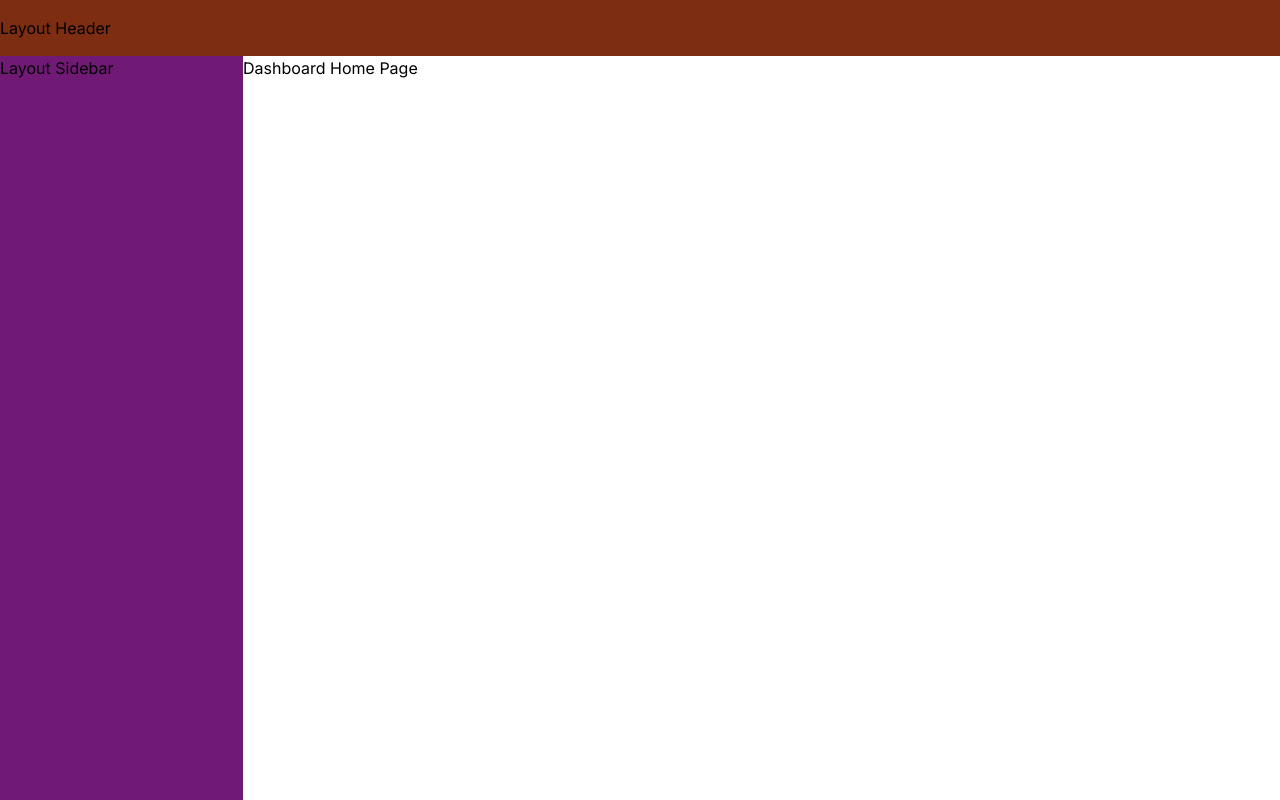
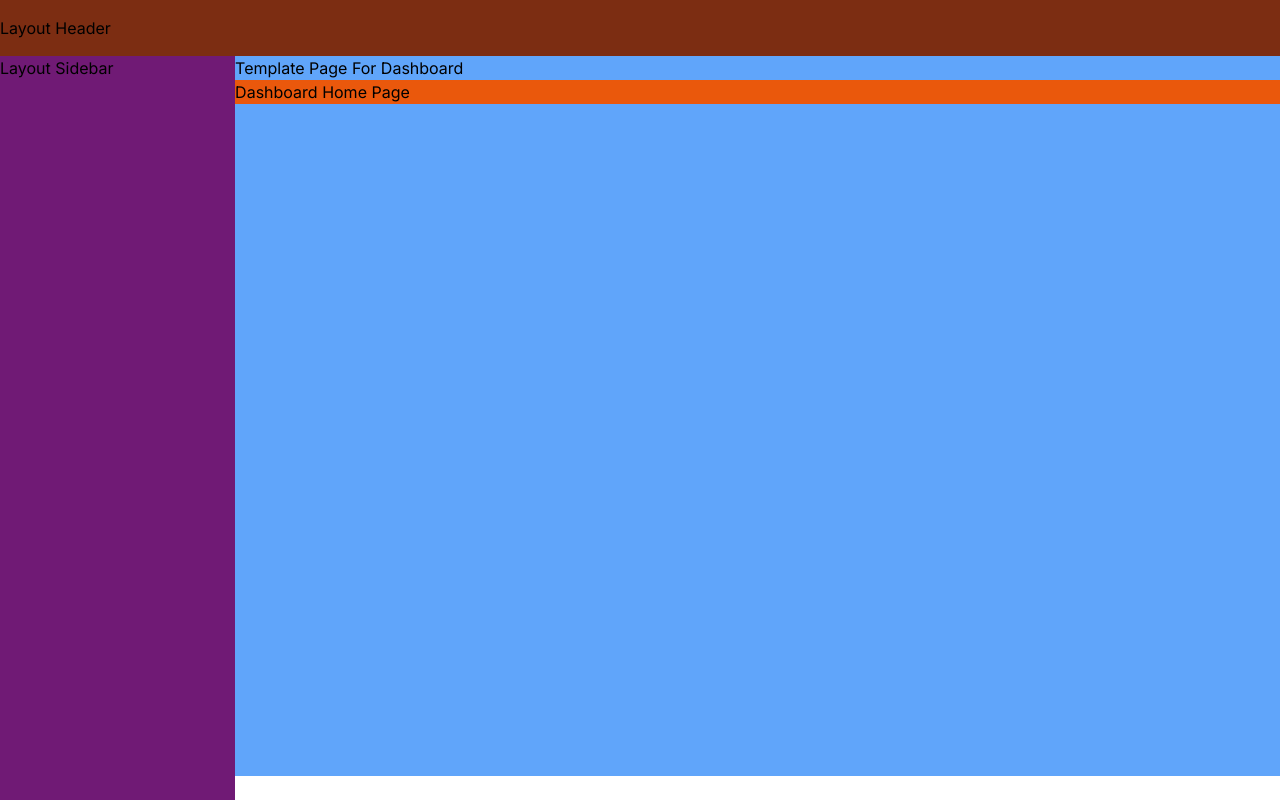
Before and after one commit to salman-aip/learn-nextjs-official-docs, a Next.js app: page /dashboard in a window 1280 px wide. Built offline with nearby package versions, Linux system fonts and the light colour scheme.

Commit message:
templates

```diff
--- a/src/app/dashboard/layout.js
+++ b/src/app/dashboard/layout.js
@@ -3,7 +3,7 @@ export default function DashboardLayout({ children }) {
     <div className="w-full min-h-screen bg-white text-black">
       <div className="w-full h-auto mx-auto py-4 bg-orange-900">Layout Header</div>
       <div className="w-full h-[calc(100vh_-_56px)] flex">
-        <div className="w-[300px] bg-fuchsia-900">Layout Sidebar</div>
+        <div className="w-72 bg-fuchsia-900">Layout Sidebar</div>
         {children}
       </div>
     </div>
--- a/src/app/dashboard/page.js
+++ b/src/app/dashboard/page.js
@@ -1,6 +1,6 @@
 export default function DashboardHome() {
   return (
-    <div className="w-full h-auto">
+    <div className="w-full h-auto bg-orange-600">
       <h1>Dashboard Home Page</h1>
     </div>
   );
--- /dev/null
+++ b/src/app/dashboard/template.js
@@ -0,0 +1,8 @@
+export default function DashboardTemplate({ children }) {
+  return (
+    <div className="w-full h-[calc(100vh_-_80px)] bg-blue-400">
+      <div>Template Page For Dashboard</div>
+      {children}
+    </div>
+  );
+}
```
